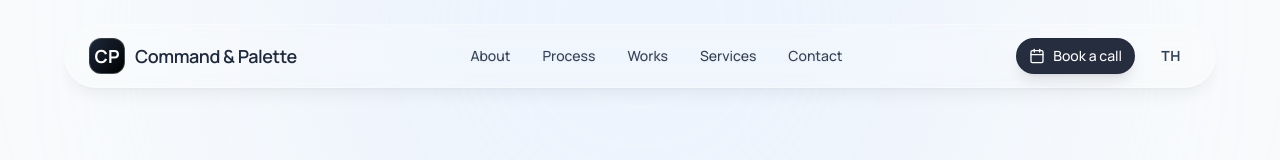
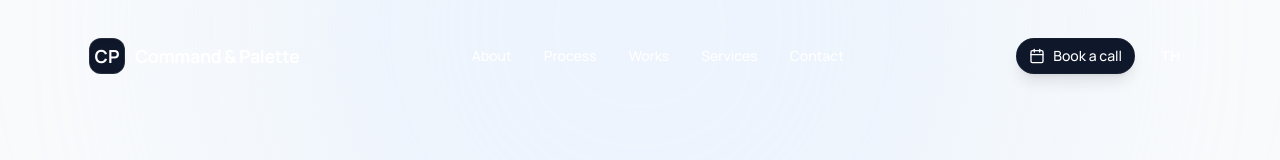
Before and after one commit to commandpaletteth/command-palette-web, a Next.js app: page /en/works in a window 1280 px wide. Shown: the top 160 px of the page. Built offline with nearby package versions, Linux system fonts and the light colour scheme; a web font is replaced by a local one.

Commit message:
add navbar readability when dard background

```diff
--- a/components/Navbar.tsx
+++ b/components/Navbar.tsx
@@ -14,6 +14,7 @@ export default function Navbar() {
   const [isMobileMenuOpen, setIsMobileMenuOpen] = useState(false);
 
   const [isVisible, setIsVisible] = useState(true);
+  const [isScrolled, setIsScrolled] = useState(false); // 🟢 เพิ่ม State เช็คว่าเลื่อนลงมาหรือยัง
   const [lastScrollY, setLastScrollY] = useState(0);
 
   const pathname = usePathname();
@@ -29,13 +30,18 @@ export default function Navbar() {
     const controlNavbar = () => {
       if (typeof window !== 'undefined') {
         const currentScrollY = window.scrollY;
-
-        // เช็คขนาดหน้าจอก่อน
         const isDesktop = window.innerWidth >= 768;
 
         if (isMobileMenuOpen) return;
 
-        // Logic การซ่อน/แสดง
+        // 🟢 Logic 1: เช็คว่าเลื่อนลงมาเกิน 20px หรือยัง (เพื่อปรับความใสของกระจก)
+        if (currentScrollY > 20) {
+            setIsScrolled(true);
+        } else {
+            setIsScrolled(false);
+        }
+
+        // Logic 2: ซ่อน/แสดง Navbar (เหมือนเดิม)
         if (isDesktop) {
           setIsVisible(true);
         } else {
@@ -64,35 +70,46 @@ export default function Navbar() {
   return (
     <>
       <header
-        className={`fixed top-6 inset-x-6 z-50 transition-transform duration-300 ${
+        className={`fixed top-6 inset-x-6 z-50 transition-transform duration-500 ${
           isVisible || isMobileMenuOpen ? 'translate-y-0' : '-translate-y-32'
         }`}
       >
-        {/* 🟢 แก้ตรงนี้: ปรับ Class ให้เป็น Glassmorphism แบบใสวิ้ง (iOS 26 Style)
-            - bg-white/20: ใสขึ้นเยอะ (เห็นพื้นหลัง)
-            - backdrop-blur-md: เบลอพองาม ไม่มัวจนมองไม่รู้เรื่อง
-            - border-white/30: ขอบจางๆ เหมือนกระจก
-            - shadow-lg: ลอยมีมิติ
-        */}
-        <div className={`max-w-6xl mx-auto h-16 px-6 flex items-center justify-between rounded-full bg-white/20 backdrop-blur-md border border-white/30 shadow-lg shadow-black/5 transition-opacity duration-300 ${isMobileMenuOpen ? 'opacity-0 pointer-events-none' : 'opacity-100'}`}>
+        <div
+            className={`
+                max-w-6xl mx-auto h-16 px-6 flex items-center justify-between rounded-full
+                transition-all duration-500
+                ${isScrolled
+                    ? 'bg-white/70 backdrop-blur-xl border border-white/40 shadow-xl shadow-black/5' // ตอนเลื่อนลง: ขุ่นขึ้นให้อ่านง่าย
+                    : 'bg-transparent backdrop-blur-none border border-transparent shadow-none' // ตอนอยู่บนสุด: ใสวิ้ง 100%
+                }
+                ${isMobileMenuOpen ? 'opacity-0 pointer-events-none' : 'opacity-100'}
+            `}
+        >
 
           {/* Logo */}
           <Link href={`/${locale}`} className="flex items-center gap-2.5 group">
-            <div className="w-9 h-9 bg-gradient-to-br from-slate-800 to-black rounded-xl flex items-center justify-center shadow-inner border border-white/20 group-hover:scale-105 transition-transform">
+            <div className="w-9 h-9 bg-slate-900 rounded-xl flex items-center justify-center shadow-inner border border-white/10 group-hover:scale-105 transition-transform">
               <span className="text-white font-bold text-lg">CP</span>
             </div>
-            <span className="text-lg font-semibold text-slate-800 tracking-tight">
+            {/* 🟢 ใช้ mix-blend-difference กับ Logo Text */}
+            <span className={`text-lg font-bold tracking-tight transition-colors duration-300 ${isScrolled ? 'text-slate-800' : 'text-slate-800 mix-blend-difference text-white'}`}>
               Command & Palette
             </span>
           </Link>
 
           {/* Desktop Menu */}
-          <nav className="hidden md:flex items-center gap-8 text-sm font-medium text-slate-700"> {/* ปรับสี Text ให้เข้มขึ้นนิดนึงเพราะพื้นหลังใส */}
-            <Link href={`/${locale}/about`} className="hover:text-slate-900 transition-colors drop-shadow-sm">{t("about")}</Link>
-            <Link href={`/${locale}/process`} className="hover:text-slate-900 transition-colors drop-shadow-sm">{t("process")}</Link>
-            <Link href={`/${locale}/works`} className="hover:text-slate-900 transition-colors drop-shadow-sm">{t("works")}</Link>
-            <Link href={`/${locale}/services`} className="hover:text-slate-900 transition-colors drop-shadow-sm">{t("services")}</Link>
-            <Link href={`/${locale}/contact`} className="hover:text-slate-900 transition-colors drop-shadow-sm">Contact</Link>
+          {/* 🟢 Menu: ใช้ Logic สลับสี
+              - ถ้ายังไม่ Scrolled (อยู่บนสุด): ใช้ mix-blend-difference (กลับสีตามพื้นหลัง)
+              - ถ้า Scrolled แล้ว (พื้นหลังขุ่น): ใช้สีดำปกติ (slate-700)
+          */}
+          <nav className={`hidden md:flex items-center gap-8 text-sm font-medium transition-colors duration-300 ${
+              isScrolled ? 'text-slate-700' : 'text-white mix-blend-difference'
+          }`}>
+            <Link href={`/${locale}/about`} className="hover:opacity-70 transition-opacity">{t("about")}</Link>
+            <Link href={`/${locale}/process`} className="hover:opacity-70 transition-opacity">{t("process")}</Link>
+            <Link href={`/${locale}/works`} className="hover:opacity-70 transition-opacity">{t("works")}</Link>
+            <Link href={`/${locale}/services`} className="hover:opacity-70 transition-opacity">{t("services")}</Link>
+            <Link href={`/${locale}/contact`} className="hover:opacity-70 transition-opacity">Contact</Link>
           </nav>
 
           {/* Actions */}
@@ -103,11 +120,11 @@ export default function Navbar() {
               className="md:hidden hover:bg-white/20"
               onClick={() => setIsMobileMenuOpen(true)}
             >
-              <Menu className="w-5 h-5 text-slate-700" />
+              <Menu className={`w-5 h-5 ${isScrolled ? 'text-slate-700' : 'text-white mix-blend-difference'}`} />
             </Button>
 
             <a href="https://calendly.com/command-palette-th/45min" target="_blank" rel="noopener noreferrer">
-              <Button className="bg-slate-900/90 hover:bg-slate-800 text-white rounded-full px-6 shadow-lg shadow-slate-900/10 backdrop-blur-sm border border-slate-800/50 flex items-center gap-2">
+              <Button className="bg-slate-900 hover:bg-slate-800 text-white rounded-full px-6 shadow-lg border border-slate-800/50 flex items-center gap-2">
                 <Calendar className="w-4 h-4" /> {t("consult")}
               </Button>
             </a>
@@ -116,7 +133,10 @@ export default function Navbar() {
               onClick={switchLanguage}
               variant="ghost"
               size="sm"
-              className="rounded-full w-10 px-0 ml-1 text-slate-700 hover:text-slate-900 hover:bg-white/30 text-sm font-bold tracking-wide border border-transparent hover:border-white/50 transition-all"
+              className={`
+                rounded-full w-10 px-0 ml-1 text-sm font-bold tracking-wide transition-all
+                ${isScrolled ? 'text-slate-700 hover:bg-slate-100' : 'text-white mix-blend-difference hover:bg-white/20'}
+              `}
               title={locale === "en" ? "Switch to Thai" : "Switch to English"}
             >
               {locale === "en" ? "TH" : "EN"}
@@ -125,9 +145,9 @@ export default function Navbar() {
         </div>
       </header>
 
-      {/* Mobile Menu */}
+      {/* Mobile Menu (เหมือนเดิม) */}
       {isMobileMenuOpen && (
-        <div className="fixed inset-0 z-[60] bg-white/90 backdrop-blur-xl md:hidden animate-in slide-in-from-right-10 fade-in duration-300 flex flex-col">
+        <div className="fixed inset-0 z-[60] bg-white/95 backdrop-blur-2xl md:hidden animate-in slide-in-from-right-10 fade-in duration-300 flex flex-col">
             <div className="h-24 px-6 flex items-center justify-between border-b border-slate-100/50">
                 <Button
                     variant="ghost"
```
